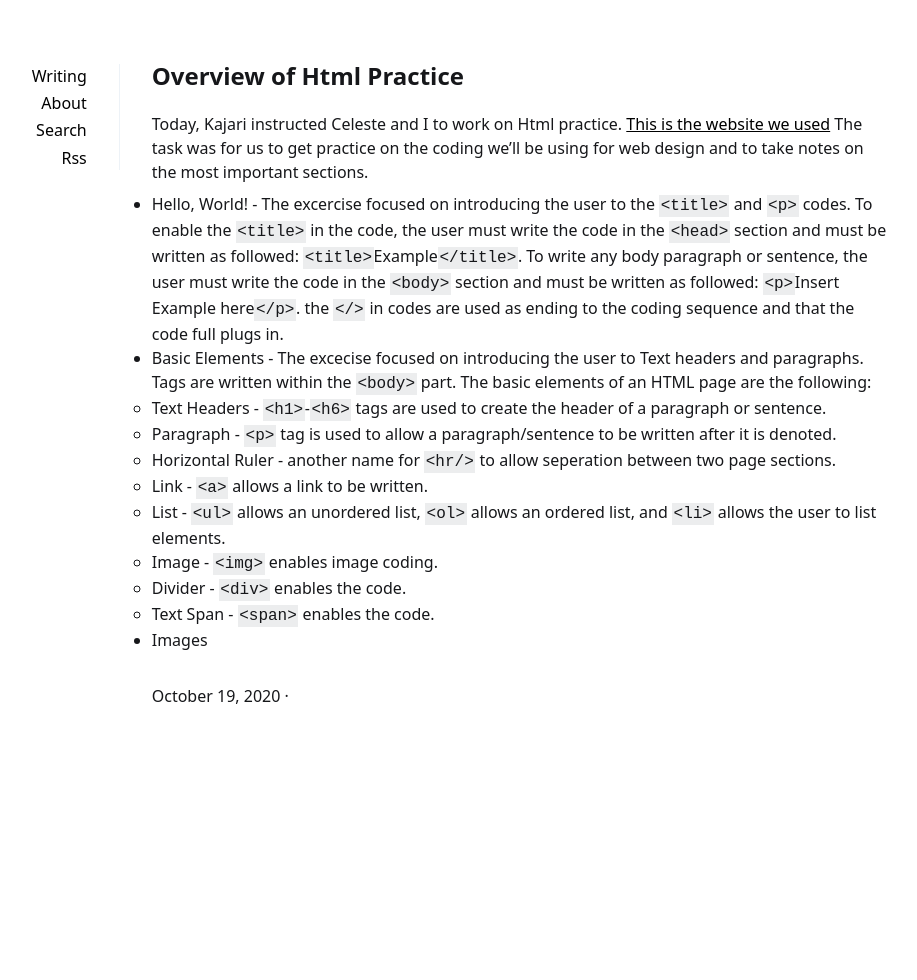
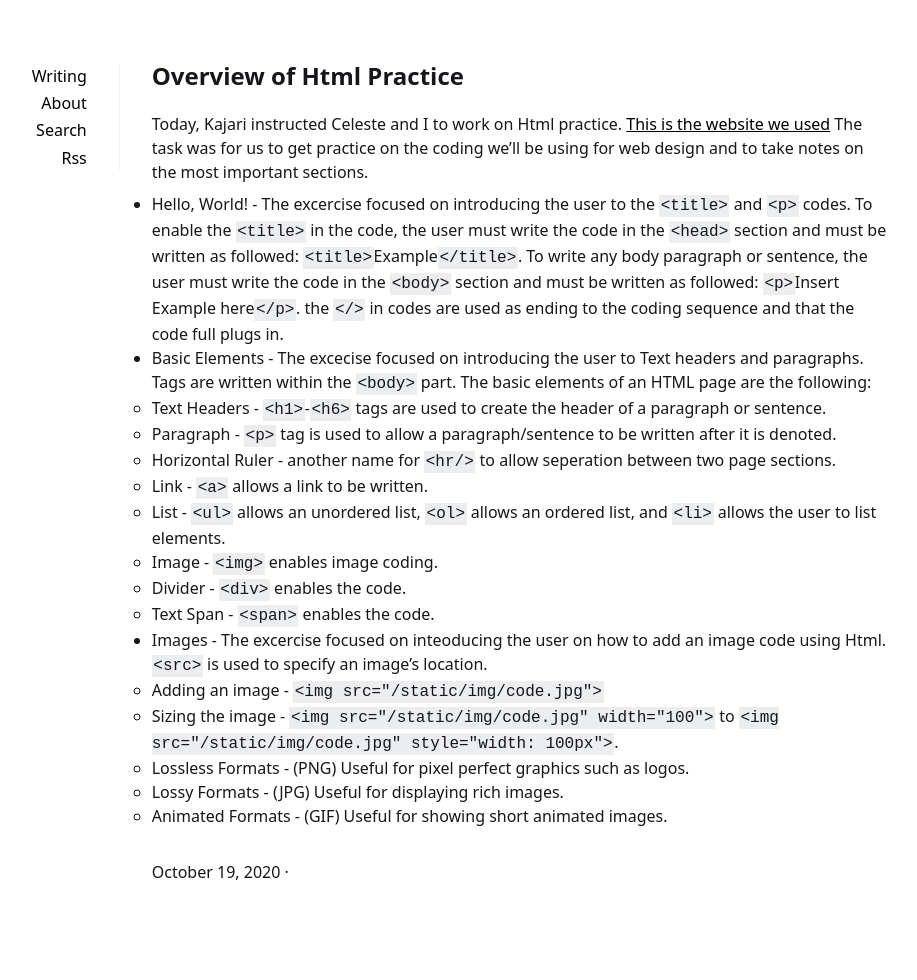
Before and after one commit to Osvaldo178/Osvaldo178.github.io, a Jekyll site: the page built from _posts/2020-10-19-Overview-of-Html-Practice.md, in a window 1280 px wide. Shown: the whole page, without its empty margins (201-1118 px from the left). Built offline with Jekyll 4.4.1, drawn with Linux system fonts in a browser that asks for light colours; before the commit the page ends 900 px from its top, so only the background shows below that.

Commit message:
added information on images

```diff
--- a/_posts/2020-10-19-Overview-of-Html-Practice.md
+++ b/_posts/2020-10-19-Overview-of-Html-Practice.md
@@ -18,4 +18,9 @@ Today, Kajari instructed Celeste and I to work on Html practice. [This is the we
 	* Image - `<img>` enables image coding.
 	* Divider - `<div>` enables the code.
 	* Text Span - `<span>` enables the code.
-* Images
+* Images - The excercise focused on inteoducing the user on how to add an image code using Html. `<src>` is used to specify an image's location.
+	* Adding an image - `<img src="/static/img/code.jpg">`
+	* Sizing the image - `<img src="/static/img/code.jpg" width="100">` to `<img src="/static/img/code.jpg" style="width: 100px">`.
+	* Lossless Formats - (PNG) Useful for pixel perfect graphics such as logos.
+	* Lossy Formats - (JPG) Useful for displaying rich images.
+	* Animated Formats - (GIF) Useful for showing short animated images.
```
